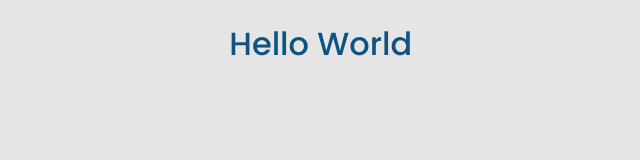
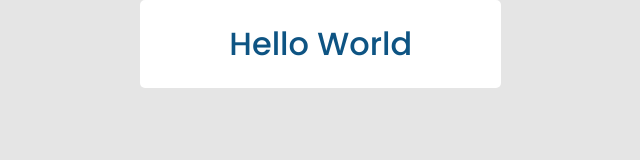
Before and after one commit to coded1guy/coming-soon-page, a plain HTML site: page index.html in a window 1280 px wide. Shown: the whole page, without its empty margins (299-939 px from the left). Drawn offline with Linux system fonts and the light colour scheme.

Commit message:
Update style.css

```diff
--- a/style.css
+++ b/style.css
@@ -27,6 +27,8 @@ nav {
 }
 main {
     width: calc(100% - 150px);
+    background: #FFF;
+    border-radius: 5px;
     padding: 20px;
     display: flex;
     justify-content: center;
```
